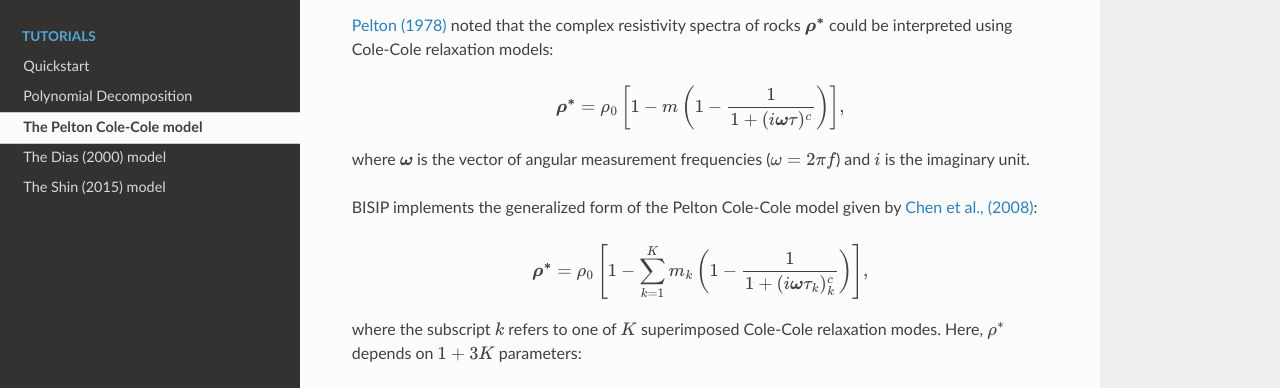
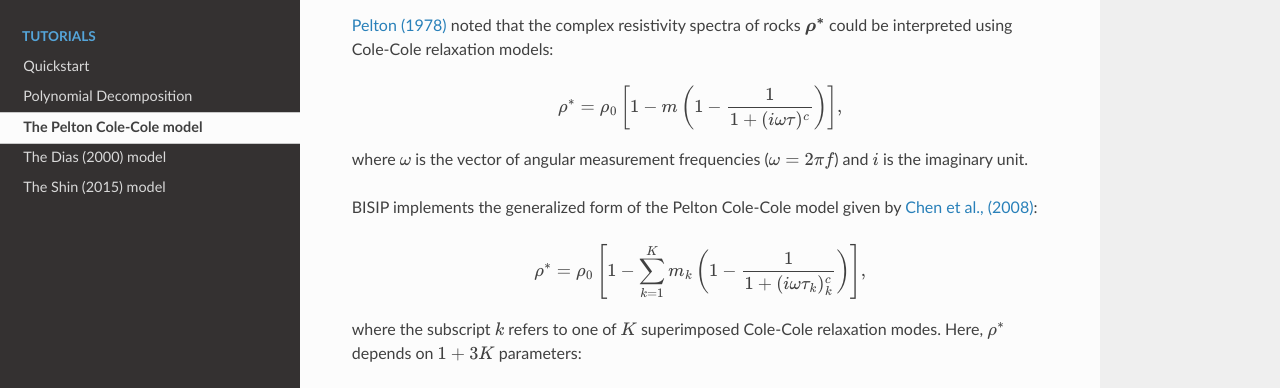
Before and after one commit to clberube/bisip2, a Sphinx documentation site: the page built from docs/tutorials/pelton.rst, in a window 1280 px wide. Shown: the part 218-606 px from the top of the page. Built offline with Sphinx 7.4.7 and the Read the Docs theme 2.0.0, drawn with Linux system fonts in a browser that asks for light colours.

Commit message:
Update docs

```diff
--- a/docs/tutorials/dias.rst
+++ b/docs/tutorials/dias.rst
@@ -16,9 +16,9 @@ predicts that the complex resistivity spectra :math:`\boldsymbol{\rho^*}` of a
 polarizable rock sample can be described by
 
 .. math::
-  \boldsymbol{\rho^*} = \rho_0 \left[ 1-m\left(1-\frac{1}{1+i\boldsymbol{\omega}\tau'(1+\frac{1}{\mu})} \right) \right],
+  \rho^* = \rho_0 \left[ 1-m\left(1-\frac{1}{1+i\omega\tau'(1+\frac{1}{\mu})} \right) \right],
 
-where :math:`\boldsymbol{\omega}` is the vector of angular measurement frequencies
+where :math:`\omega` is the measurement angular frequencies
 (:math:`\omega=2\pi f`) and :math:`i` is the imaginary unit. Additionally,
 
 | :math:`\mu = i\omega\tau + \left(i\omega\tau''\right)^{1/2}`,
--- a/docs/tutorials/pelton.rst
+++ b/docs/tutorials/pelton.rst
@@ -11,16 +11,16 @@ noted that the complex resistivity spectra of rocks :math:`\boldsymbol{\rho^*}`
 could be interpreted using Cole-Cole relaxation models:
 
 .. math::
-  \boldsymbol{\rho^*} = \rho_0 \left[ 1-m\left(1-\frac{1}{1+(i\boldsymbol{\omega}\tau)^c} \right) \right],
+  \rho^* = \rho_0 \left[ 1-m\left(1-\frac{1}{1+(i\omega\tau)^c} \right) \right],
 
-where :math:`\boldsymbol{\omega}` is the vector of angular measurement frequencies
+where :math:`\omega` is the vector of angular measurement frequencies
 (:math:`\omega=2\pi f`) and :math:`i` is the imaginary unit.
 
 BISIP implements the generalized form of the Pelton Cole-Cole model given by
 `Chen et al., (2008) <https://doi.org/10.1190/1.2976115>`_:
 
 .. math::
-  \boldsymbol{\rho^*} = \rho_0 \left[ 1 - \sum_{k=1}^{K} m_k\left(1-\frac{1}{1+(i\boldsymbol{\omega}\tau_k)^c_k} \right) \right],
+  \rho^* = \rho_0 \left[ 1 - \sum_{k=1}^{K} m_k\left(1-\frac{1}{1+(i\omega\tau_k)^c_k} \right) \right],
 
 where the subscript :math:`k` refers to one of :math:`K` superimposed Cole-Cole
 relaxation modes. Here, :math:`\rho^*` depends on :math:`1 + 3K` parameters:
```
